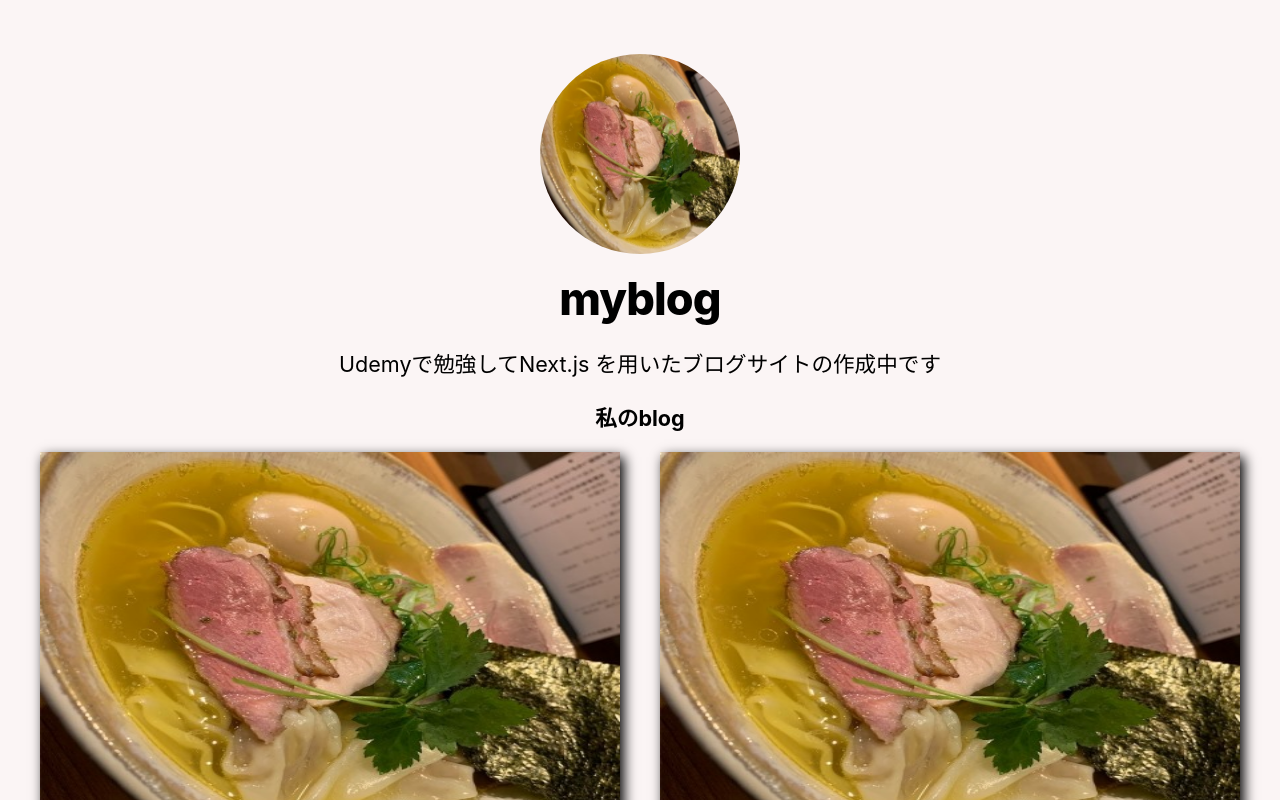
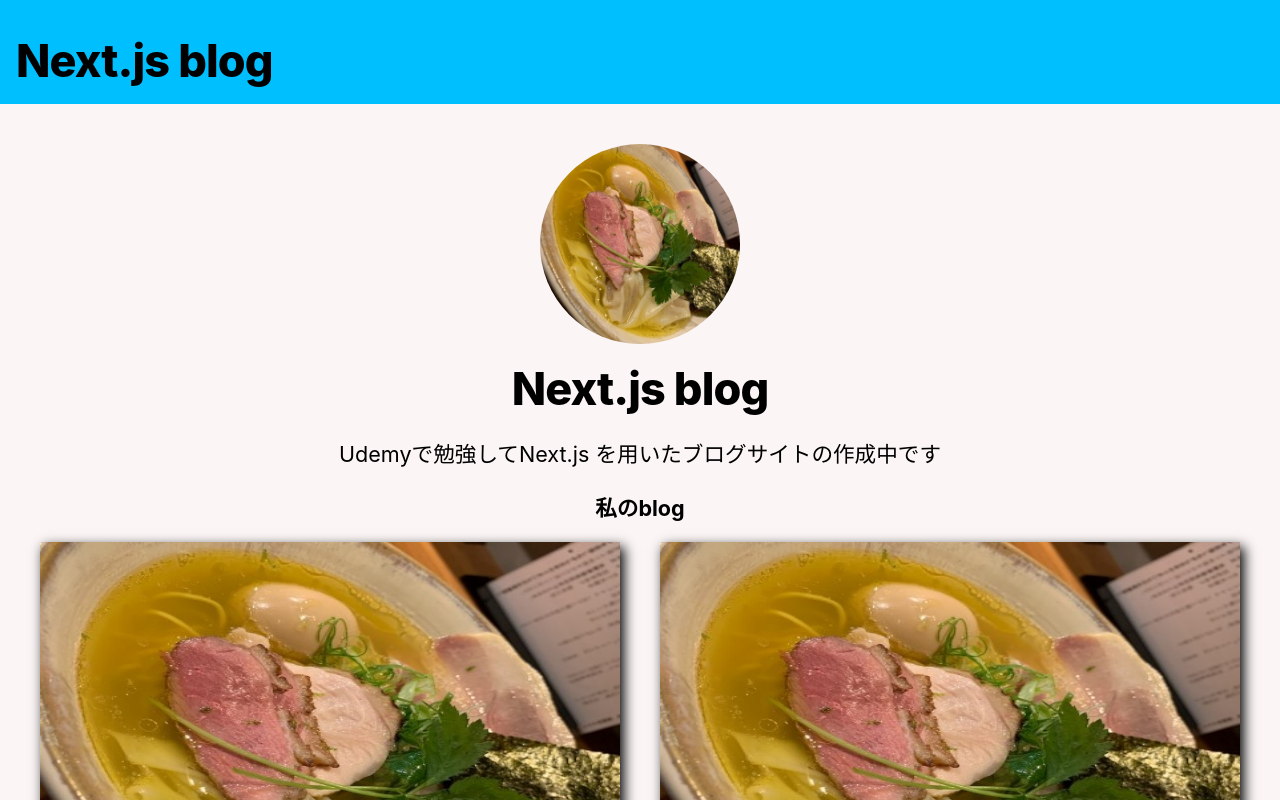
Before and after one commit to Lothar-VR/nextjs-blog, a Next.js app: page / in a window 1280 px wide. Shown: the top 800 px of the page. Built offline with nearby package versions, Linux system fonts and the light colour scheme.

Commit message:
追従ヘッダーの追加 muiの追加
機能追加のため

```diff
--- /dev/null
+++ b/components/BlogHeader.tsx
@@ -0,0 +1,28 @@
+import { NextPage } from 'next'
+import { siteTitle } from './Layout'
+import utilstyles from '../styles/utils.module.css';
+import { Box } from '@mui/material';
+import Link from 'next/link';
+import styles from '@/styles/Home.module.css'
+
+interface Props {
+
+}
+
+const BlogHeader: NextPage<Props> = () => {
+    return (
+        <Box sx={{
+            backgroundColor: 'deepskyblue',
+            p: 2,
+            position: 'fixed',
+            width: '100%',
+
+        }}>
+            <div id="logo">
+                <Link href={"/"}><h1 className={utilstyles.heading2Xl} >{siteTitle}</h1></Link>
+            </div>
+        </Box>
+    )
+}
+
+export default BlogHeader
--- a/components/Layout.module.css
+++ b/components/Layout.module.css
@@ -1,13 +1,15 @@
 .container {
     max-width: 1244px;
     padding: 0 1rem;
-    margin: 3rem auto 6rem;
+    /* margin: 3rem auto 6rem; */
+    margin: 0 auto 6rem;
   }
 
   .header {
     display: flex;
     flex-direction: column;
     align-items: center;
+    padding-top: 8rem;
   }
 
   .headerImage {
--- a/components/Layout.tsx
+++ b/components/Layout.tsx
@@ -4,6 +4,7 @@ import { ReactNode } from 'react';
 import  Styles from './Layout.module.css';
 import utilstyles from '../styles/utils.module.css';
 import Link from 'next/link';
+import Box from '@mui/material/Box';
 
 interface Props {
     children: ReactNode;
@@ -14,9 +15,8 @@ interface Props {
 export const siteTitle = "Next.js blog"
 
 const Layout: NextPage<Props> = (props) => {
-    const name ="myblog"
     return (
-        <div className={Styles.container}>
+        <Box className={Styles.container}>
             <Head>
                 <link rel= "icon" href= "/favicon.ico" />
             </Head>
@@ -29,7 +29,7 @@ const Layout: NextPage<Props> = (props) => {
                     width={200}
                     height={200}
                     />
-                    <h1 className={utilstyles.heading2Xl} >{name}</h1>
+                    <h1 className={utilstyles.heading2Xl} >{siteTitle}</h1>
                     </>
                 ):(
                     <>
@@ -39,7 +39,7 @@ const Layout: NextPage<Props> = (props) => {
                     width={200}
                     height={200}
                     />
-                    <h1 className={utilstyles.heading2Xl} >{name}</h1>
+                    <h1 className={utilstyles.heading2Xl} >{siteTitle}</h1>
                     </>
 
                 )}
@@ -49,7 +49,7 @@ const Layout: NextPage<Props> = (props) => {
             {!props.home && (
                 <Link href ="/">→ Return home</Link>
             )}
-        </div>
+        </Box>
     )
 }
 
--- a/next.config.js
+++ b/next.config.js
@@ -1,9 +1,6 @@
 /** @type {import('next').NextConfig} */
 const nextConfig = {
   reactStrictMode: true,
-  experimental: {
-    scrollRestoration: true,
-  }
 }
 
 module.exports = nextConfig
--- a/package.json
+++ b/package.json
@@ -9,6 +9,9 @@
     "lint": "next lint"
   },
   "dependencies": {
+    "@emotion/react": "^11.11.1",
+    "@emotion/styled": "^11.11.0",
+    "@mui/material": "^5.14.8",
     "@types/node": "20.5.7",
     "@types/react": "18.2.21",
     "@types/react-dom": "18.2.7",
@@ -18,6 +21,7 @@
     "github": "^14.0.0",
     "gray-matter": "^4.0.3",
     "matter": "^0.2.0",
+    "mui": "^0.0.1",
     "next": "13.4.19",
     "react": "18.2.0",
     "react-dom": "18.2.0",
--- a/pages/index.tsx
+++ b/pages/index.tsx
@@ -6,6 +6,7 @@ import Layout, { siteTitle } from '@/components/Layout'
 import utilstyles from '../styles/utils.module.css';
 import { getPostData } from '@/lib/post'
 import BlogArticle from '@/components/BlogArticle'
+import BlogHeader from '@/components/BlogHeader'
 
 
 export async function getStaticProps(){
@@ -26,6 +27,7 @@ function Home({allPostData}) {
       <Head>
         <title>{siteTitle}</title>
       </Head>
+      <BlogHeader />
       <Layout home>
         <section className={utilstyles.headingMd} >
           <p>Udemyで勉強してNext.js を用いたブログサイトの作成中です</p>
--- a/pages/posts/[id].tsx
+++ b/pages/posts/[id].tsx
@@ -1,3 +1,4 @@
+import BlogHeader from '@/components/BlogHeader';
 import Layout from '@/components/Layout'
 import { getAllPostIds, getPostDataId } from '@/lib/post'
 import { GetStaticPropsContext, NextPage } from 'next';
@@ -45,6 +46,7 @@ function Post({ postData }) {
             <Head>
                 <title>{postData.title}</title>
             </Head>
+            <BlogHeader />
             <Layout home={undefined}>
                 <article>
                     <h1 className={utilstyles.headingX1} >{postData.title}</h1>
--- a/pages/posts/firstpost.tsx
+++ b/pages/posts/firstpost.tsx
@@ -4,6 +4,7 @@ import Link from 'next/link'
 import Image from 'next/image'
 import Head from 'next/head'
 import Layout from '@/components/Layout'
+import BlogHeader from '@/components/BlogHeader'
 
 
 interface Props {
@@ -16,6 +17,7 @@ const firstpost: NextPage<Props> = () => {
             <Head>
                 <title>最初の投稿</title>
             </Head>
+            <BlogHeader />
             <Layout home={undefined}>
             <h1>first post</h1>
             <Link href={'/'}>HOME</Link>
--- a/styles/globals.css
+++ b/styles/globals.css
@@ -13,7 +13,7 @@ body {
   box-sizing: border-box;
 }
 
-a {
+ a {
   color: #0070f3;
   text-decoration: none;
 }
@@ -22,6 +22,14 @@ a:hover {
   text-decoration: underline;
 }
 
+#logo a{
+  color: inherit;
+}
+
+#logo a:hover {
+  text-decoration: none;
+}
+
 img {
   max-width: 100%;
   display: block;
--- a/styles/utils.module.css
+++ b/styles/utils.module.css
@@ -58,3 +58,8 @@
     color: black;
     font-weight: 550;
   }
+
+  .a{
+    color: #0070f3;
+    text-decoration: none;
+  }
```
Also changed, not shown: pages/check/check.tsx (added, +17 -0 lines), 1 other file (tests, documents, lock files or other folders).
